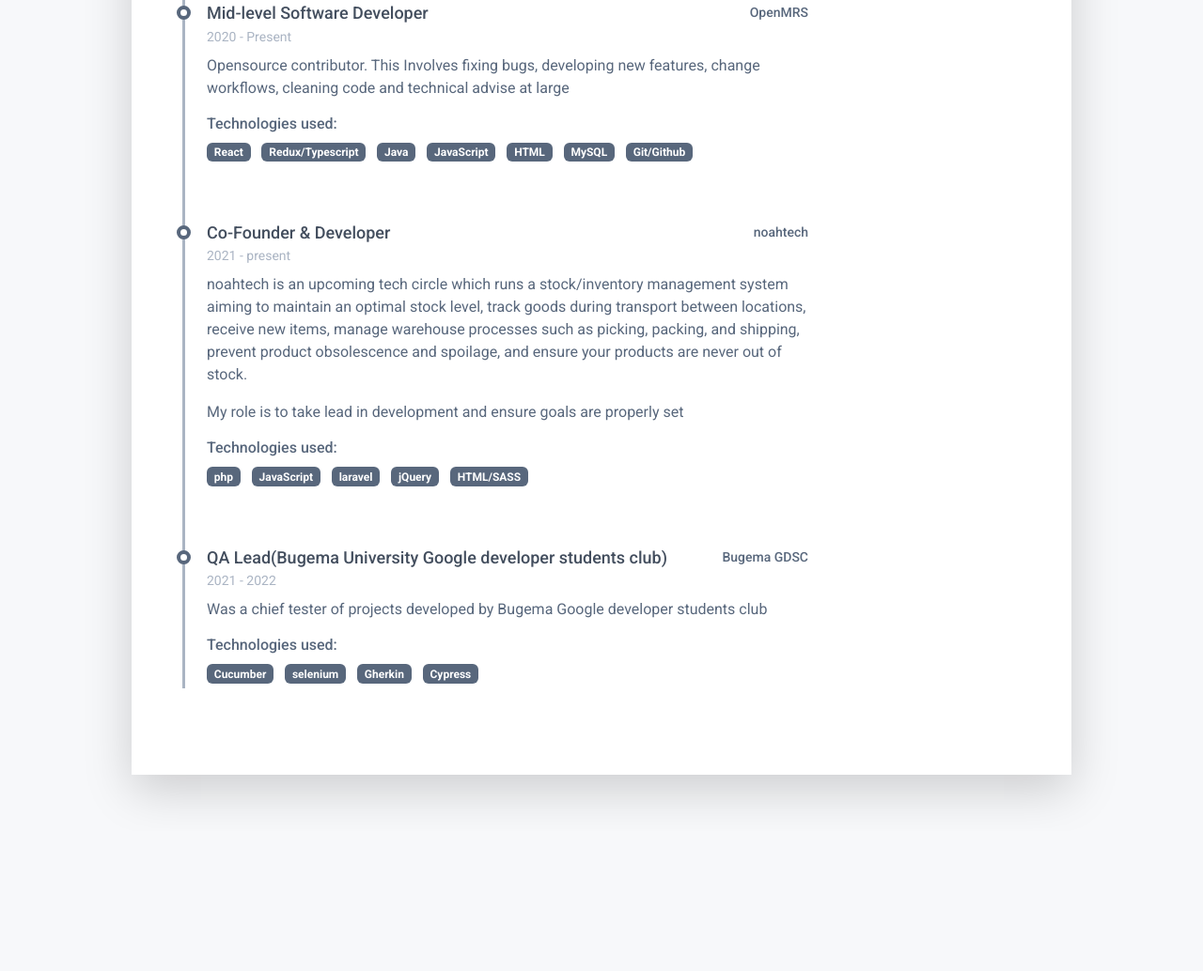
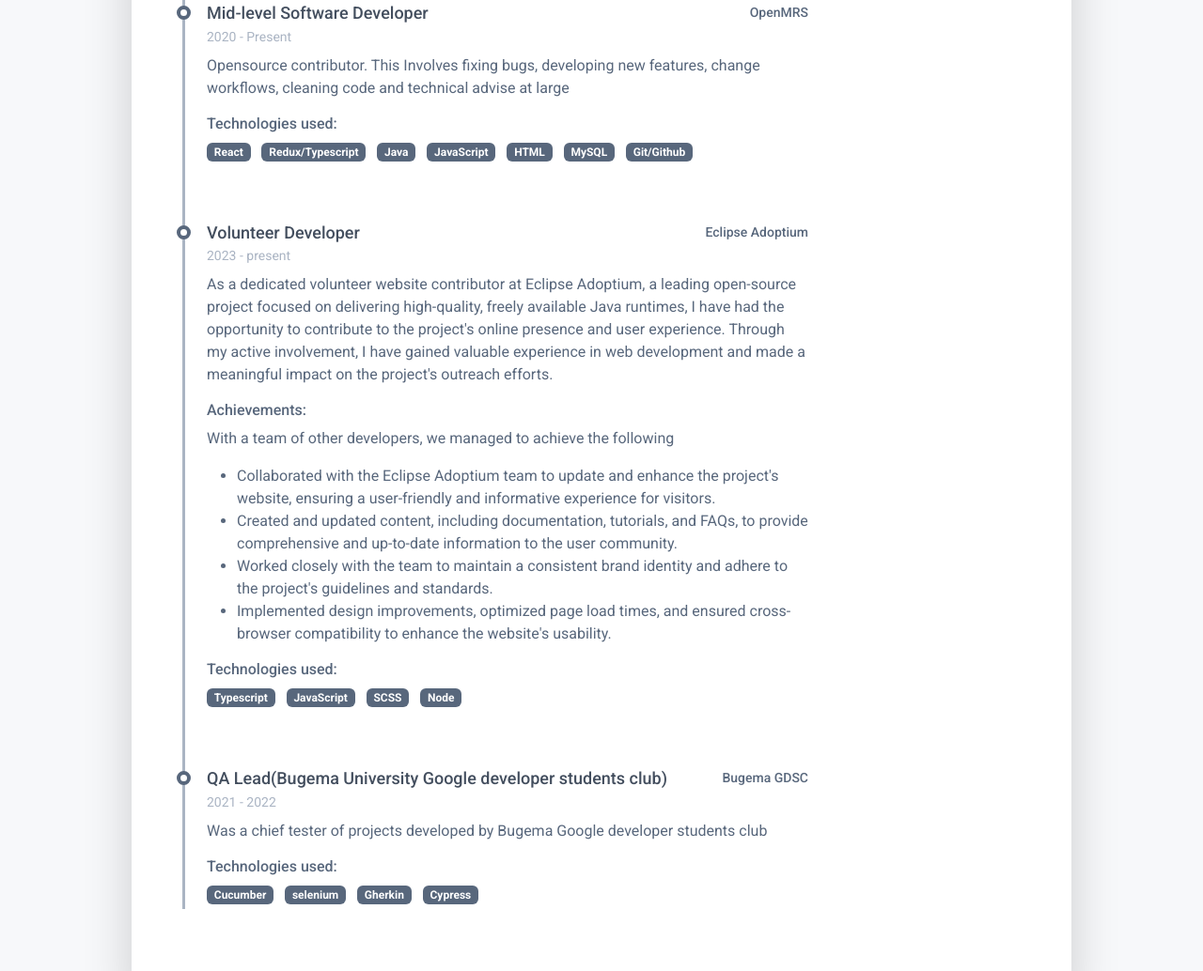
Before and after one commit to Ndacyayisenga-droid/my-resume, a plain HTML site: page index.html in a window 1280 px wide. Shown: the part 1857-2891 px from the top of the page at 94% size. Before the commit the page ends 2742 px from the top, so only its background shows below. Drawn offline with Linux system fonts and the light colour scheme.

Commit message:
Update cv

```diff
--- a/index.html
+++ b/index.html
@@ -159,25 +159,32 @@
 
 								    </article><!--//resume-timeline-item-->
 
-								    <article class="resume-timeline-item position-relative pb-5">
+									<article class="resume-timeline-item position-relative pb-5">
 
 									    <div class="resume-timeline-item-header mb-2">
 										    <div class="d-flex flex-column flex-md-row">
-										        <h3 class="resume-position-title font-weight-bold mb-1">Co-Founder & Developer</h3>
-										        <div class="resume-company-name ms-auto">noahtech</div>
+										        <h3 class="resume-position-title font-weight-bold mb-1">Volunteer Developer </h3>
+										        <div class="resume-company-name ms-auto">Eclipse Adoptium</div>
 										    </div><!--//row-->
-										    <div class="resume-position-time">2021 - present </div>
+										    <div class="resume-position-time">2023 - present </div>
 									    </div><!--//resume-timeline-item-header-->
 									    <div class="resume-timeline-item-desc">
-										    <p>noahtech is an upcoming tech circle which runs a stock/inventory management system aiming to maintain an optimal stock level, track goods during transport between locations, receive new items, manage warehouse processes such as picking, packing, and shipping, prevent product obsolescence and spoilage, and ensure your products are never out of stock.</p>
-										    <p>My role is to take lead in development and ensure goals are properly set </p>
+										    <p>As a dedicated volunteer website contributor at Eclipse Adoptium, a leading open-source project focused on delivering high-quality, freely available Java runtimes, I have had the opportunity to contribute to the project's online presence and user experience. Through my active involvement, I have gained valuable experience in web development and made a meaningful impact on the project's outreach efforts.</p>
+
+											<h4 class="resume-timeline-item-desc-heading font-weight-bold">Achievements:</h4>
+										    <p>With a team of other developers, we managed to achieve the following</p>
+										    <ul>
+											    <li>Collaborated with the Eclipse Adoptium team to update and enhance the project's website, ensuring a user-friendly and informative experience for visitors.</li>
+											    <li>Created and updated content, including documentation, tutorials, and FAQs, to provide comprehensive and up-to-date information to the user community.</li>
+											    <li>Worked closely with the team to maintain a consistent brand identity and adhere to the project's guidelines and standards.</li>
+											    <li>Implemented design improvements, optimized page load times, and ensured cross-browser compatibility to enhance the website's usability.</li>
+										    </ul>
 										    <h4 class="resume-timeline-item-desc-heading font-weight-bold">Technologies used:</h4>
 										    <ul class="list-inline">
-											    <li class="list-inline-item"><span class="badge bg-secondary badge-pill">php</span></li>
+											    <li class="list-inline-item"><span class="badge bg-secondary badge-pill">Typescript</span></li>
 											    <li class="list-inline-item"><span class="badge bg-secondary badge-pill">JavaScript</span></li>
-											    <li class="list-inline-item"><span class="badge bg-secondary badge-pill">laravel</span></li>
-											    <li class="list-inline-item"><span class="badge bg-secondary badge-pill">jQuery</span></li>
-											    <li class="list-inline-item"><span class="badge bg-secondary badge-pill">HTML/SASS</span></li>
+											    <li class="list-inline-item"><span class="badge bg-secondary badge-pill">SCSS</span></li>
+											    <li class="list-inline-item"><span class="badge bg-secondary badge-pill">Node</span></li>
 										    </ul>
 									    </div><!--//resume-timeline-item-desc-->
 
```
